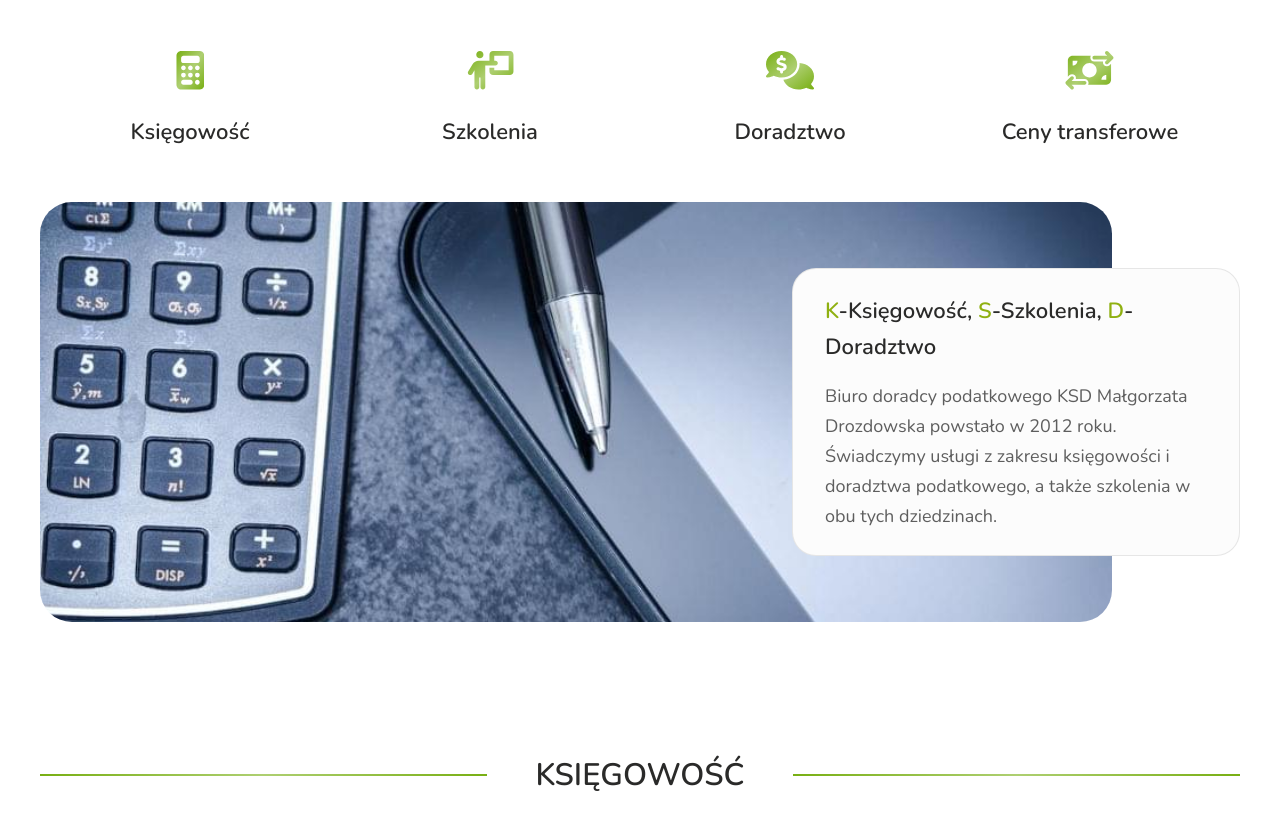
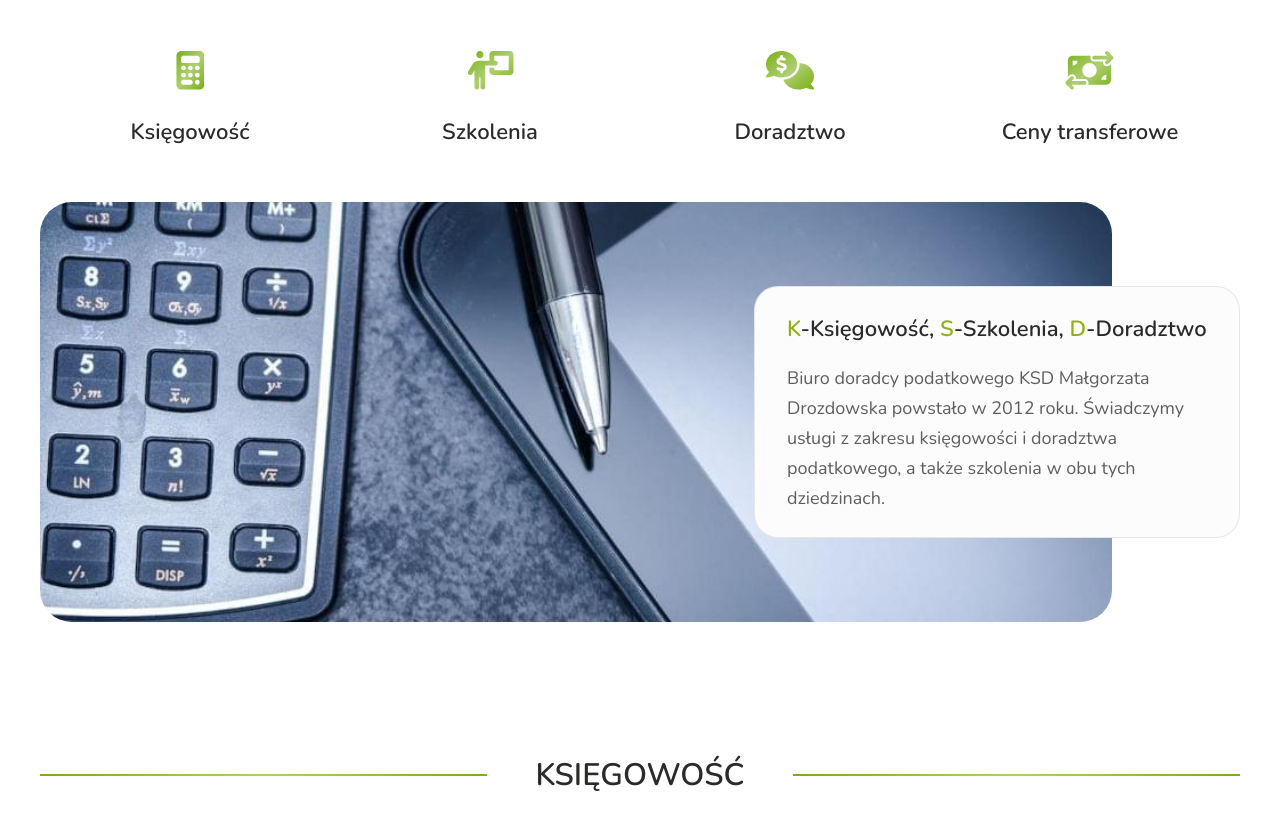
Before and after one commit to Brotlon/KSD-Doradca, a plain HTML site: page index.html in a window 1280 px wide. Shown: the part 276-1097 px from the top of the page. Drawn offline with nearby package versions, Linux system fonts and the light colour scheme.

Commit message:
fixed Introduction text-box width for dvcs >= 984px

```diff
--- a/src/sass/main.scss
+++ b/src/sass/main.scss
@@ -1192,6 +1192,7 @@ p {
             right: 0;
             transform: translateY(-50%);
             margin: 0;
+            width: 486px;
             height: auto;
         }
     }
```
Also changed, not shown: dist/css/main.min.css.
